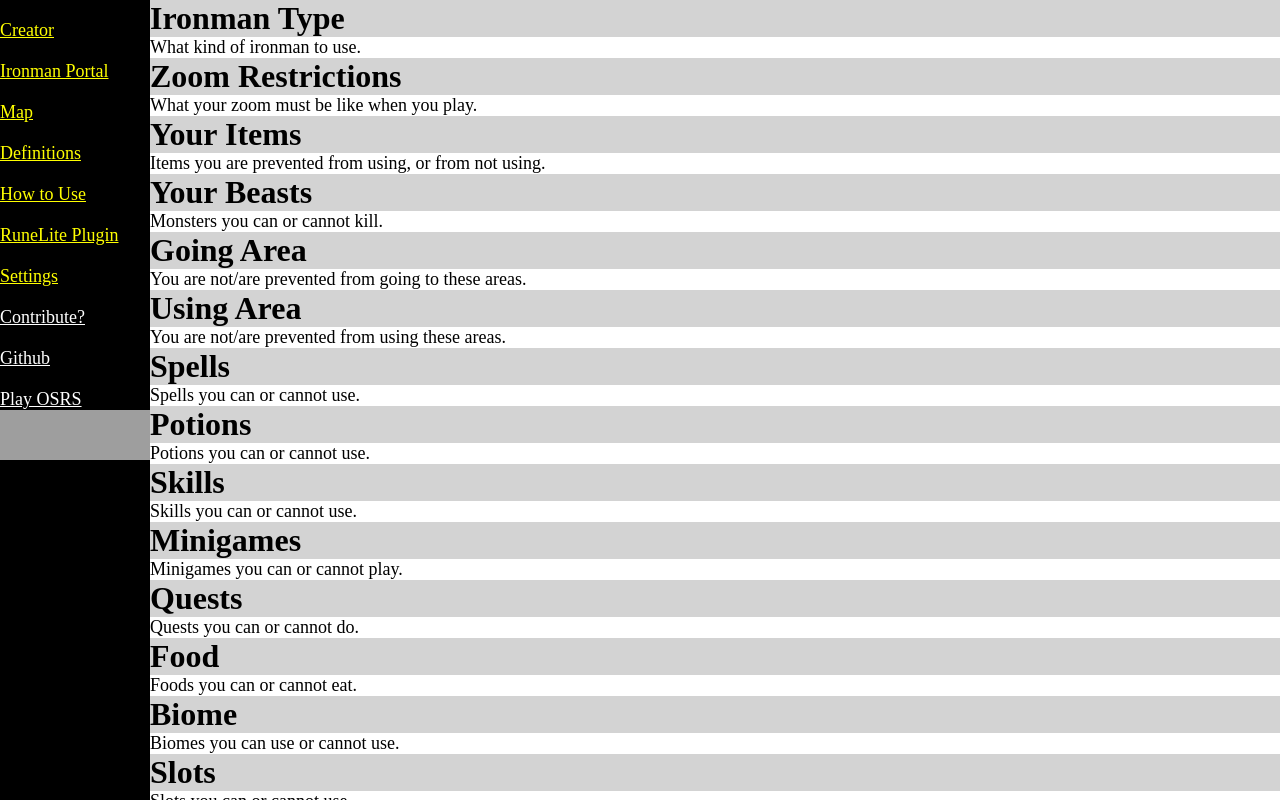
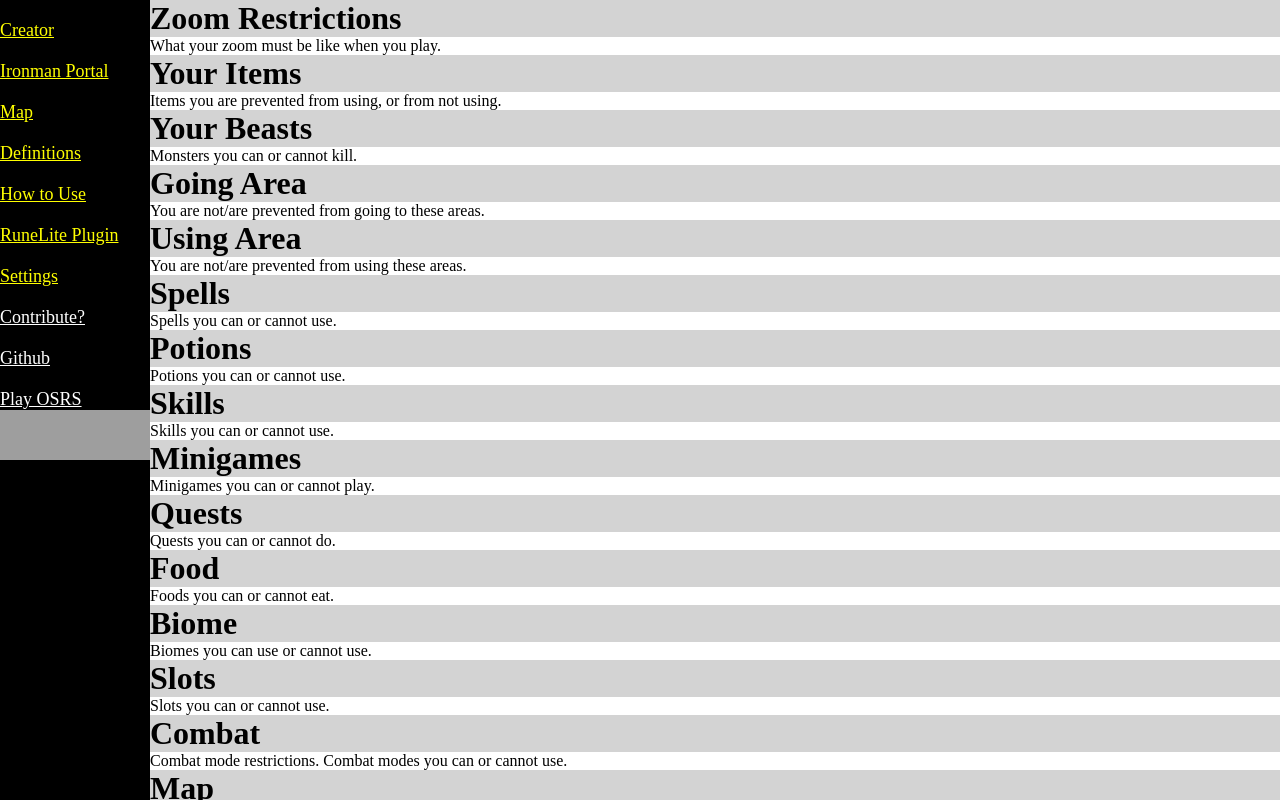
Before and after one commit to Yonkai/ironman-challenge-maker, a Next.js app: page /define in a window 1280 px wide. Built offline with nearby package versions, Linux system fonts and the light colour scheme; grey boxes are pictures that could not be loaded; a web font is replaced by a local one.

Commit message:
add more tentative defitions

```diff
--- a/pages/define.js
+++ b/pages/define.js
@@ -6,9 +6,6 @@ class Define extends Component {
     return (
       <>
         <div>
-          <h1>Ironman Type</h1>
-          <p>What kind of ironman to use.</p>
-
           <h1>Zoom Restrictions</h1>
           <p>What your zoom must be like when you play.</p>
 
@@ -49,7 +46,20 @@ class Define extends Component {
           <p>Slots you can or cannot use.</p>
 
           <h1>Combat</h1>
-          <p>Combat mode restrictions.</p>
+          <p>Combat mode restrictions. Combat modes you can or cannot use.</p>
+
+          <h1>Map</h1>
+          <p>Allows you to assign conditions on a tile by tile, chunk by chunk, or load area by load area basis</p>
+
+          <h1>Relativity </h1>
+          <p>
+            This one is a little more complex, it means that your account can only use
+            resources form within a specific range of another resource. To illustrate this challenge specific
+            you can see the visual map provided.
+          </p>
+          <p> Example: If you select all tiles within 30 lengths of a church or source of water, you
+            can only use (or in the negative not use) those specific tiles, the map will illustrate this.
+          </p>
 
         </div>
         <style jsx>
@@ -66,7 +76,7 @@ class Define extends Component {
         }
         p{
           background:white;
-          font-size:18px;
+          font-size:16px;
         }
           }
           `}
--- a/styles/pageSpecificStyles.js
+++ b/styles/pageSpecificStyles.js
@@ -6,7 +6,7 @@ export const definitions = css.global`
 .containerMain{
     display:grid;
     grid-template-columns: 150px 1fr;
-    grid-template-areas:"nav define";
+    grid-template-areas:"nav define define";
     grid-gap:0px;
     height:100vh;
   }`
```
